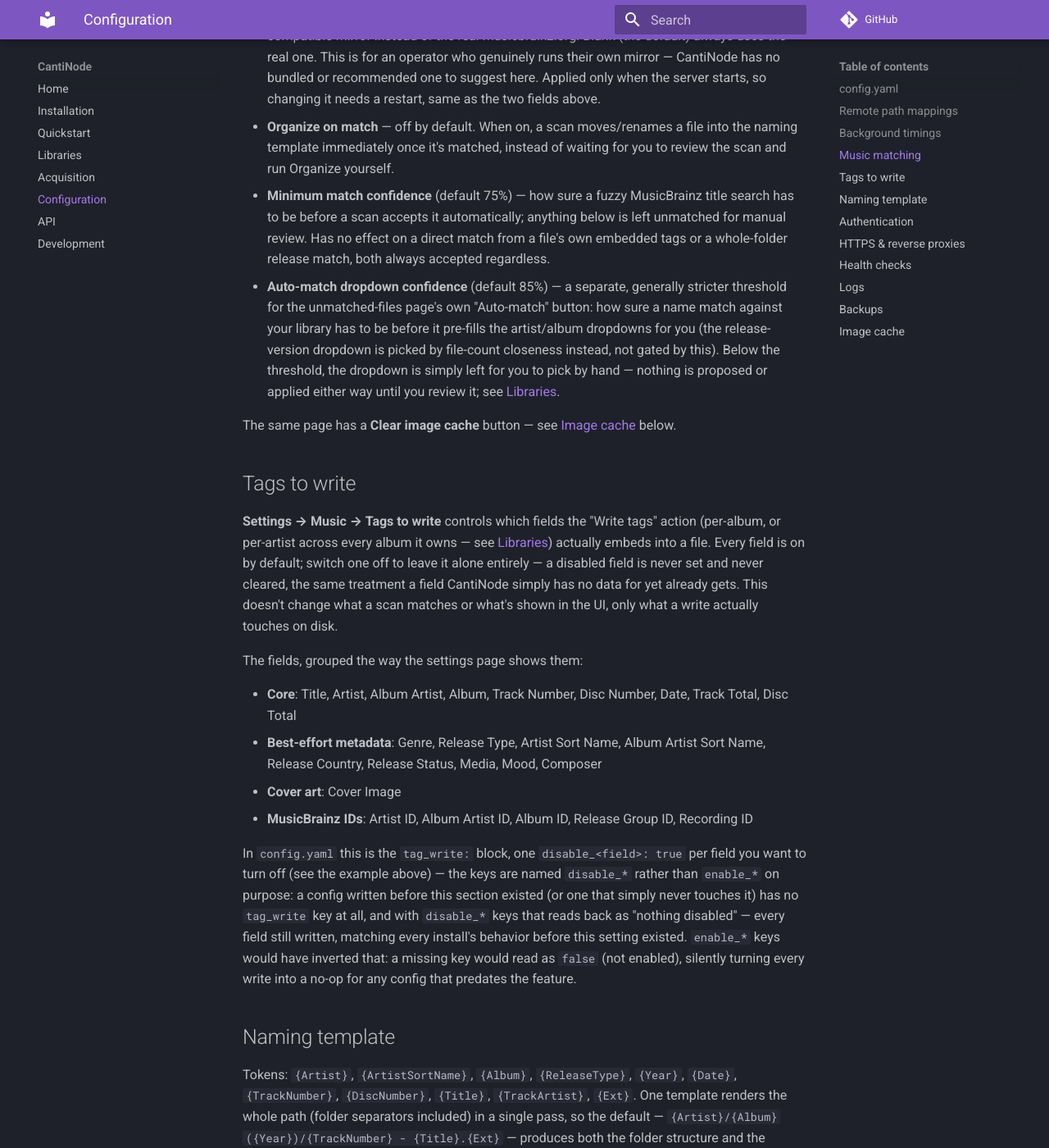
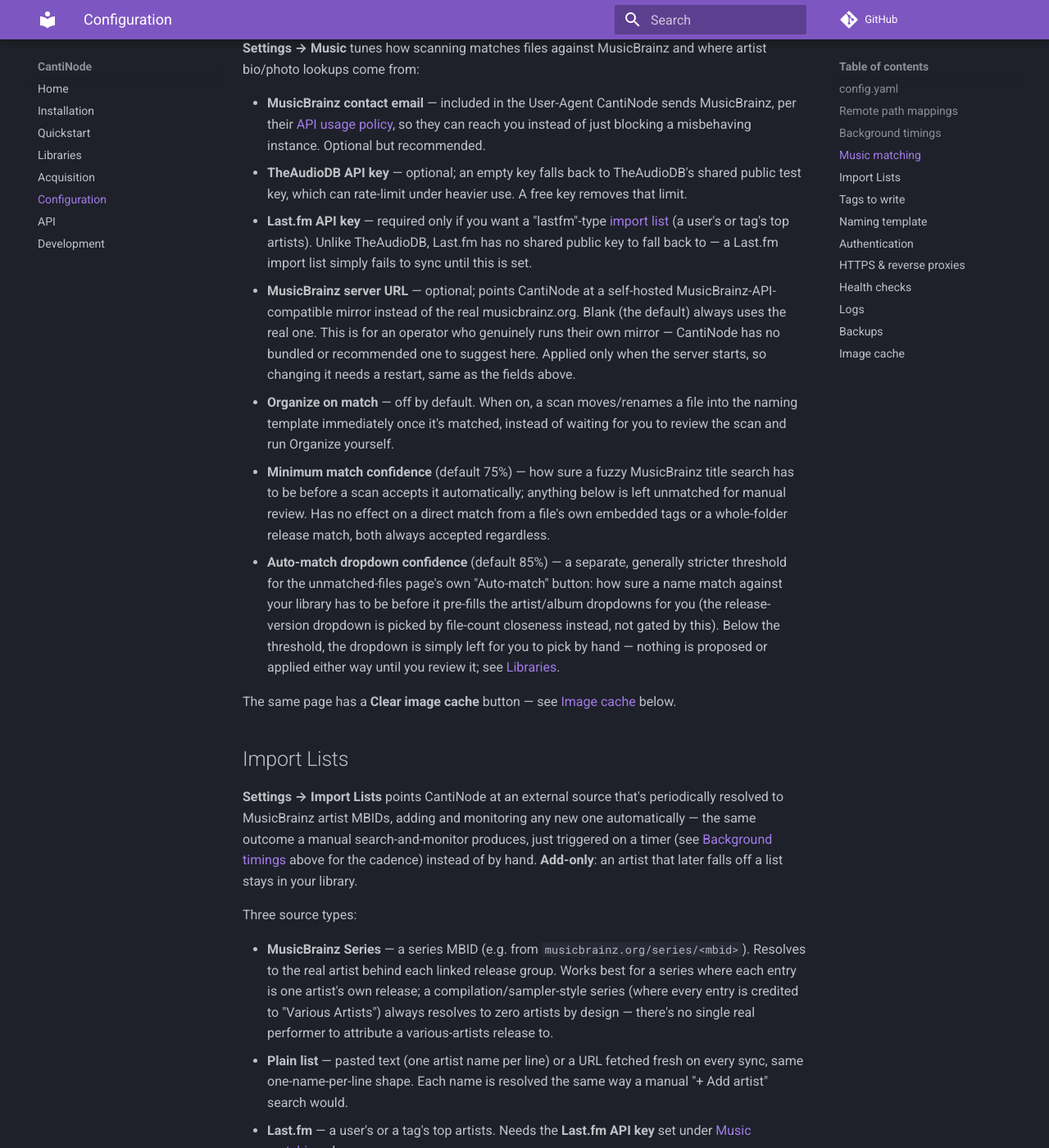
Before and after one commit to obstruct-exit-emit/CantiNode, an MkDocs documentation site: the page built from docs/configuration.md, in a window 1280 px wide and 1400 px high, scrolled down 2786 px. Shown: the whole window at 82% size. Built offline with MkDocs 1.6.1 and Material for MkDocs 9.7.7, drawn with Linux system fonts in a browser that asks for light colours; comment, search, counter and statistics services are not loaded; some of the changed text lies outside the part shown.

Commit message:
Bring docs up to date: Import Lists, series removal, config settings
docs/configuration.md, docs/development.md, docs/index.md, and README.md
now reflect Import Lists (new settings section, config.yaml fields,
package layout entry, Highlights bullets) and the removed "paste series
link" feature (stale "series" references cleaned out of the background-
timings and package-layout descriptions).

Also backfills CHANGELOG.md, which had gone 45 commits without an entry
(stopping before playlists, disc-number settings, M3U removal, series
removal, and Import Lists) -- added the missing entries in the file's
existing newest-first style, covering everything back to the last commit
that touched it.

Co-Authored-By: Claude Sonnet 5 <noreply@anthropic.com>

```diff
--- a/docs/configuration.md
+++ b/docs/configuration.md
@@ -33,6 +33,9 @@ music:
                                  #   recommended
   audiodb_api_key: ""            # TheAudioDB key for artist bio/photo lookup;
                                  #   empty uses TheAudioDB's public test key
+  lastfm_api_key: ""             # required for a "lastfm"-type import list
+                                 #   (a user's or tag's top artists) — Last.fm
+                                 #   has no public test key to fall back to
   musicbrainz_base_url: ""       # point at a self-hosted MusicBrainz-API-
                                  #   compatible mirror instead of the real
                                  #   musicbrainz.org; empty (default) uses
@@ -55,8 +58,12 @@ timings:                                # background cadences — omit for defau
   wanted_search_interval_minutes: 1440  # interval mode's cadence (15–1440,
                                          #   default 1440 = 24h)
   discography_refresh_interval_minutes: 1440  # how often every monitored
-                                         #   artist's/series' discography is
+                                         #   artist's discography is
                                          #   re-checked for new releases
+                                         #   (15–1440, default 1440 = 24h)
+  import_list_sync_interval_minutes: 1440     # how often every enabled
+                                         #   import list is resolved to
+                                         #   add+monitor new artists
                                          #   (15–1440, default 1440 = 24h)
 path_mappings:                   # remote client paths → local ones
   - remote: /storage_1           # as the download client reports them
@@ -80,17 +87,20 @@ client-reported path before import touches disk.
 
 ## Background timings
 
-**Settings → General → Advanced: background timings** tunes three loops:
+**Settings → General → Advanced: background timings** tunes four loops:
 the health check, the **wanted-list sweep** (`internal/autosearch`, which
-searches and grabs for every monitored artist's wanted albums), and the
+searches and grabs for every monitored artist's wanted albums), the
 **discography refresh** (`internal/discoveryrefresh`, which re-caches
-every monitored artist's/series' own discography from MusicBrainz so a
-new release lands in Missing without a manual "Refresh metadata" click —
-never auto-wanted). Manual search/grab, scan, and organize are still
-triggered by you and unaffected by any of these; see
-[Acquisition](acquisition.md). Blank uses the default; entered values are
-clamped to the range shown in the settings form so a typo can't
-misconfigure it. Changes apply on the next server start.
+every monitored artist's own discography from MusicBrainz so a new
+release lands in Missing without a manual "Refresh metadata" click —
+never auto-wanted), and the **import-list sync** (`internal/importlist`,
+which resolves every enabled import list — see
+[Import Lists](#import-lists) below — to add and monitor any new artist).
+Manual search/grab, scan, and organize are still triggered by you and
+unaffected by any of these; see [Acquisition](acquisition.md). Blank uses
+the default; entered values are clamped to the range shown in the
+settings form so a typo can't misconfigure it. Changes apply on the next
+server start.
 
 The wanted-list sweep has two mutually-exclusive modes, not both active
 at once:
@@ -112,6 +122,10 @@ common case); bio/photo and per-release-group version/tracklist caching
 stay on the existing manual-refresh/backfill paths, so this stays cheap
 enough to run across a whole monitored-artist library unconditionally.
 
+The import-list sync is likewise a plain interval only (15–1440 minutes,
+default 1440 = 24h) — see [Import Lists](#import-lists) below for what it
+actually does.
+
 Completed Download Handling (copying a finished grab into the library and
 scanning it in) isn't tunable here — it polls as fast as a download can
 realistically finish, not on a preference.
@@ -129,12 +143,16 @@ and where artist bio/photo lookups come from:
 - **TheAudioDB API key** — optional; an empty key falls back to TheAudioDB's
   shared public test key, which can rate-limit under heavier use. A free key
   removes that limit.
+- **Last.fm API key** — required only if you want a "lastfm"-type
+  [import list](#import-lists) (a user's or tag's top artists). Unlike
+  TheAudioDB, Last.fm has no shared public key to fall back to — a Last.fm
+  import list simply fails to sync until this is set.
 - **MusicBrainz server URL** — optional; points CantiNode at a self-hosted
   MusicBrainz-API-compatible mirror instead of the real musicbrainz.org.
   Blank (the default) always uses the real one. This is for an operator
   who genuinely runs their own mirror — CantiNode has no bundled or
   recommended one to suggest here. Applied only when the server starts,
-  so changing it needs a restart, same as the two fields above.
+  so changing it needs a restart, same as the fields above.
 - **Organize on match** — off by default. When on, a scan moves/renames a
   file into the naming template immediately once it's matched, instead of
   waiting for you to review the scan and run Organize yourself.
@@ -154,6 +172,35 @@ and where artist bio/photo lookups come from:
 
 The same page has a **Clear image cache** button — see
 [Image cache](#image-cache) below.
+
+## Import Lists
+
+**Settings → Import Lists** points CantiNode at an external source that's
+periodically resolved to MusicBrainz artist MBIDs, adding and monitoring
+any new one automatically — the same outcome a manual search-and-monitor
+produces, just triggered on a timer (see
+[Background timings](#background-timings) above for the cadence) instead
+of by hand. **Add-only**: an artist that later falls off a list stays in
+your library.
+
+Three source types:
+
+- **MusicBrainz Series** — a series MBID (e.g. from
+  `musicbrainz.org/series/<mbid>`). Resolves to the real artist behind
+  each linked release group. Works best for a series where each entry is
+  one artist's own release; a compilation/sampler-style series (where
+  every entry is credited to "Various Artists") always resolves to zero
+  artists by design — there's no single real performer to attribute a
+  various-artists release to.
+- **Plain list** — pasted text (one artist name per line) or a URL
+  fetched fresh on every sync, same one-name-per-line shape. Each name is
+  resolved the same way a manual "+ Add artist" search would.
+- **Last.fm** — a user's or a tag's top artists. Needs the **Last.fm API
+  key** set under [Music matching](#music-matching) above.
+
+Each list has its own **test** button that resolves it right now without
+saving or adding anything — `{"resolvedCount": N}` — to confirm it names
+what you expect before waiting for the next scheduled sync.
 
 ## Tags to write
 
```
Also changed, not shown: CHANGELOG.md (+289 -0 lines), README.md (+1 -0 lines), docs/development.md (+11 -6 lines), docs/index.md (+4 -0 lines).
